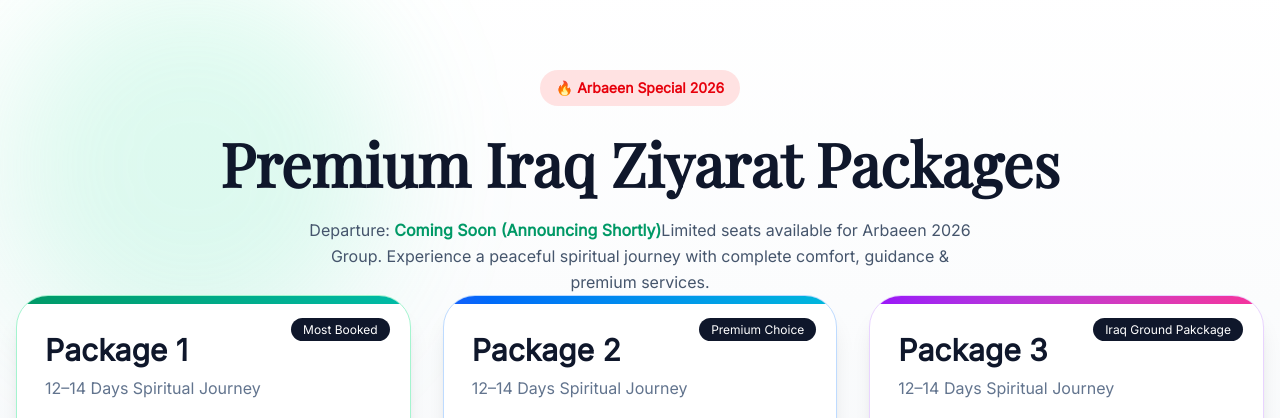
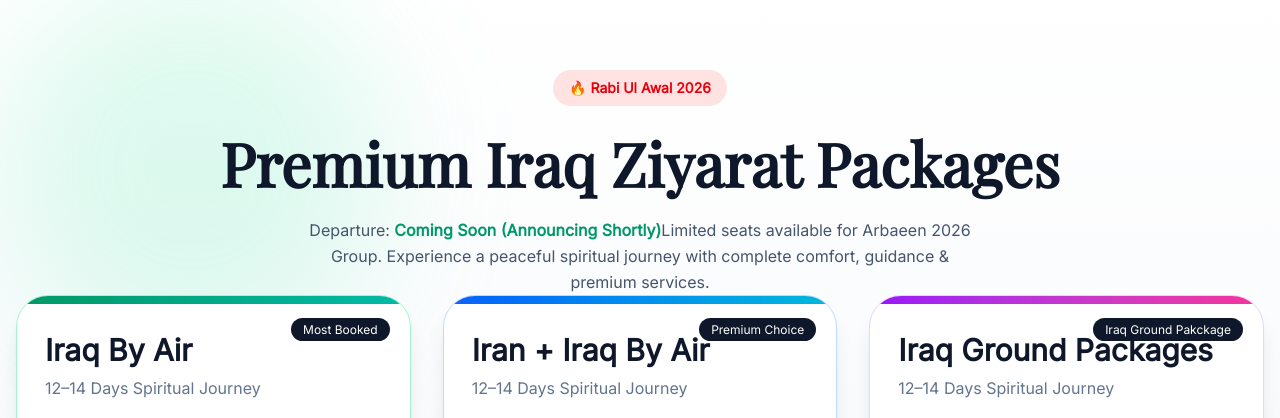
Before and after one commit to Muhammad346588/Karwan-e-Mesam, a React (Vite) app: page / in a window 1280 px wide. Shown: the part 826-1244 px from the top of the page. Built offline with nearby package versions, Linux system fonts and the light colour scheme.

Commit message:
Update Umrah and Ziyarat packages with new discounts

```diff
--- a/src/components/sections/PackageSection.jsx
+++ b/src/components/sections/PackageSection.jsx
@@ -37,11 +37,11 @@ Please provide full details.
 
   const packages = [
     {
-      title: "Package 1",
+      title: "Iraq By Air",
 
       subtitle: "Most Booked",
 
-      price: "$1450",
+      price: "$1350",
 
       ground: "$1000",
 
@@ -51,11 +51,11 @@ Please provide full details.
     },
 
     {
-      title: "Package 2",
+      title: "Iran + Iraq By Air",
 
       subtitle: "Premium Choice",
 
-      price: "$1650",
+      price: "$1450",
 
       ground: "$1200",
 
@@ -65,7 +65,7 @@ Please provide full details.
     },
 
     {
-      title: "Package 3",
+      title: "Iraq Ground Packages",
 
       subtitle: "Iraq Ground Pakckage",
 
@@ -91,7 +91,7 @@ Please provide full details.
 
       <div className="container-custom relative z-10 text-center mb-16">
         <span className="inline-flex items-center gap-2 bg-red-100 text-red-600 px-4 py-2 rounded-full text-sm font-semibold">
-          🔥 Arbaeen Special 2026
+          🔥 Rabi Ul Awal 2026
         </span>
 
         <h2 className="mt-5 text-4xl md:text-6xl font-bold heading-font text-slate-900 leading-tight">
--- a/src/components/sections/PackagesCard.jsx
+++ b/src/components/sections/PackagesCard.jsx
@@ -14,14 +14,14 @@ const PackagesCard = ({ activeCategory }) => {
   const packagesData = [
     {
       id: 1,
-      title: "Arbaeen 2026 Gold Package (Iraq Only)",
+      title: "Rabi ul Awal (Iraq Only) By Air",
       category: "iraq-iran",
       duration: "15 Days",
-      price: "$1,450",
+      price: "$1350",
       hasGroundOption: true,
       groundPrice: "$1000",
-      lastBookingDate: "August 15, 2026",
-      badge: "Arbaeen 2026",
+      lastBookingDate: "",
+      badge: "Rabi Ul Awal 2026",
       stayDetail1: "Najaf Near Holy Shrine",
       stayDetail2: "Karbala Holy Walking Distance",
       features: [
@@ -35,13 +35,13 @@ const PackagesCard = ({ activeCategory }) => {
     },
     {
       id: 2,
-      title: "Arbaeen 2026 Grand Ziyarat (Iran + Iraq)",
+      title: "Rabi Ul Awal 2026 (Iran + Iraq) By Air",
       category: "mix",
       duration: "22 Days",
-      price: "$1,650",
+      price: "$1450",
       hasGroundOption: true,
       groundPrice: "$1200",
-      lastBookingDate: "August 15, 2026",
+      lastBookingDate: "",
       badge: "Grand Ziyarat",
       stayDetail1: "Mashhad & Qom Luxury Stay",
       stayDetail2: "Karbala & Najaf Premium",
@@ -56,7 +56,7 @@ const PackagesCard = ({ activeCategory }) => {
     },
     {
       id: 3,
-      title: "Premium Executive Umrah Package",
+      title: "Premium Executive Umrah Package 2026",
       category: "saudi",
       duration: "15 Days",
       price: "PKR 325,000",
```
